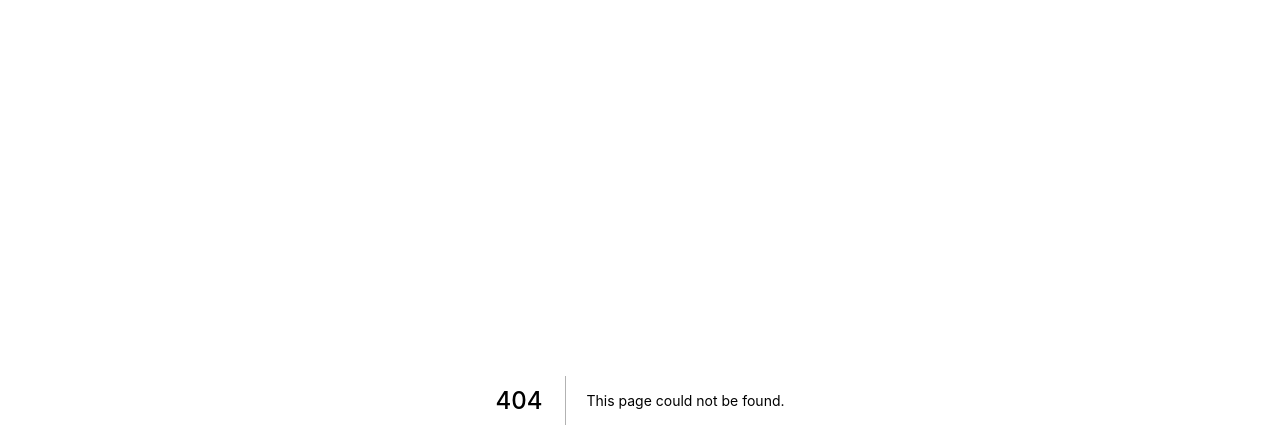
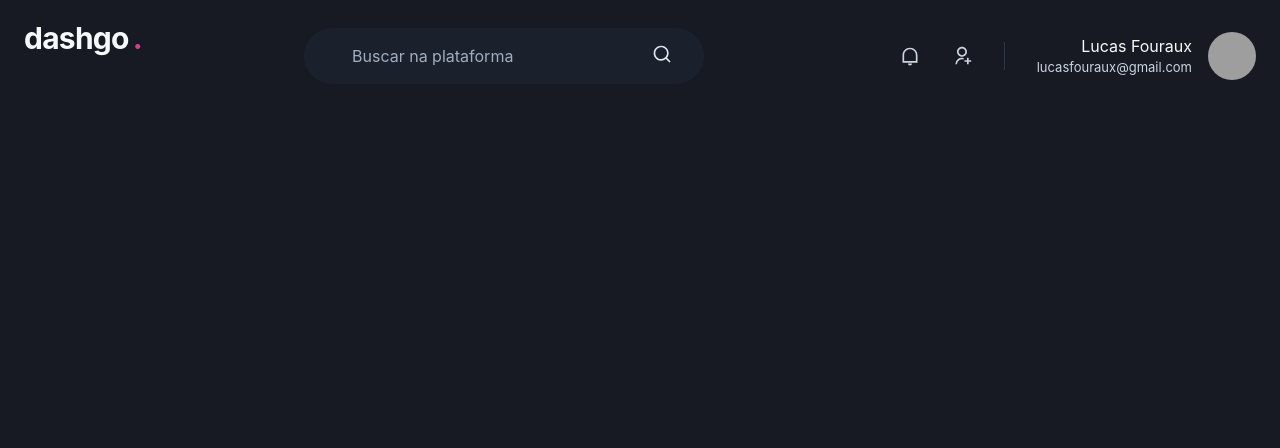
Before and after one commit to lucasfouraux/dashgo, a Next.js app: page /dashboard in a window 1280 px wide. Before the commit this address had no page. Shown: the top 448 px of the page. Built offline with nearby package versions, Linux system fonts and the light colour scheme; grey boxes are pictures that could not be loaded.

Commit message:
feat: add Header

```diff
--- a/package.json
+++ b/package.json
@@ -15,7 +15,8 @@
     "framer-motion": "^6.3.0",
     "next": "12.1.5",
     "react": "18.0.0",
-    "react-dom": "18.0.0"
+    "react-dom": "18.0.0",
+    "react-icons": "^4.3.1"
   },
   "devDependencies": {
     "@types/node": "^17.0.24",
--- /dev/null
+++ b/src/components/Header.tsx
@@ -0,0 +1,81 @@
+import { Avatar, Box, Flex, HStack, Icon, Input, Text } from "@chakra-ui/react";
+import { RiNotificationLine, RiSearchLine, RiUserAddLine } from 'react-icons/ri'
+
+export function Header() {
+  return (
+    <Flex
+      as="header"
+      width="100%"
+      maxWidth={1480}
+      height="20"
+      mx="auto"
+      mt="4"
+      px="6"
+      align="center*"
+    >
+      <Text
+        fontSize="3xl"
+        fontWeight="bold"
+        letterSpacing="tight"
+        width="64"
+      >
+        dashgo
+        <Text as="span" ml="1" color="pink.500">.</Text>
+      </Text>
+
+      <Flex
+        as="label"
+        flex="1"
+        py="4"
+        px="8"
+        ml="6"
+        maxWidth={400}
+        alignSelf="center"
+        color="gray.200"
+        position="relative"
+        bg="gray.800"
+        borderRadius="full"
+      >
+        <Input
+          color="gray.50"
+          variant="unstyled"
+          px="4"
+          mr="4"
+          placeholder="Buscar na plataforma"
+          _placeholder={{ color: 'gray.400' }}
+        />
+
+        <Icon as={ RiSearchLine } fontSize="20" />
+
+      </Flex>
+
+      <Flex
+        align="center"
+        ml="auto"
+      >
+        <HStack
+          spacing="8"
+          mx="8"
+          pr="8"
+          py="1"
+          color="gray.300"
+          borderRightWidth={1}
+          borderColor="gray.700"
+        >
+          <Icon as={RiNotificationLine} fontSize="20" />
+          <Icon as={RiUserAddLine} fontSize="20" />
+        </HStack>
+
+        <Flex align="center">
+          <Box mr="4" textAlign="right">
+            <Text>Lucas Fouraux</Text>
+            <Text color="gray.300" fontSize="small">lucasfouraux@gmail.com</Text>
+          </Box>
+
+          <Avatar size="md" name="Lucas Fouraux"src="https://github.com/lucasfouraux.png"/>
+        </Flex>
+      </Flex>
+
+    </Flex>
+  )
+}
--- /dev/null
+++ b/src/pages/dashboard.tsx
@@ -0,0 +1,7 @@
+import { Header } from "../components/Header";
+
+export default function Dashboard() {
+  return (
+    <Header/>
+  )
+}
```
Also changed, not shown: 2 other files (tests, documents, lock files or other folders).
